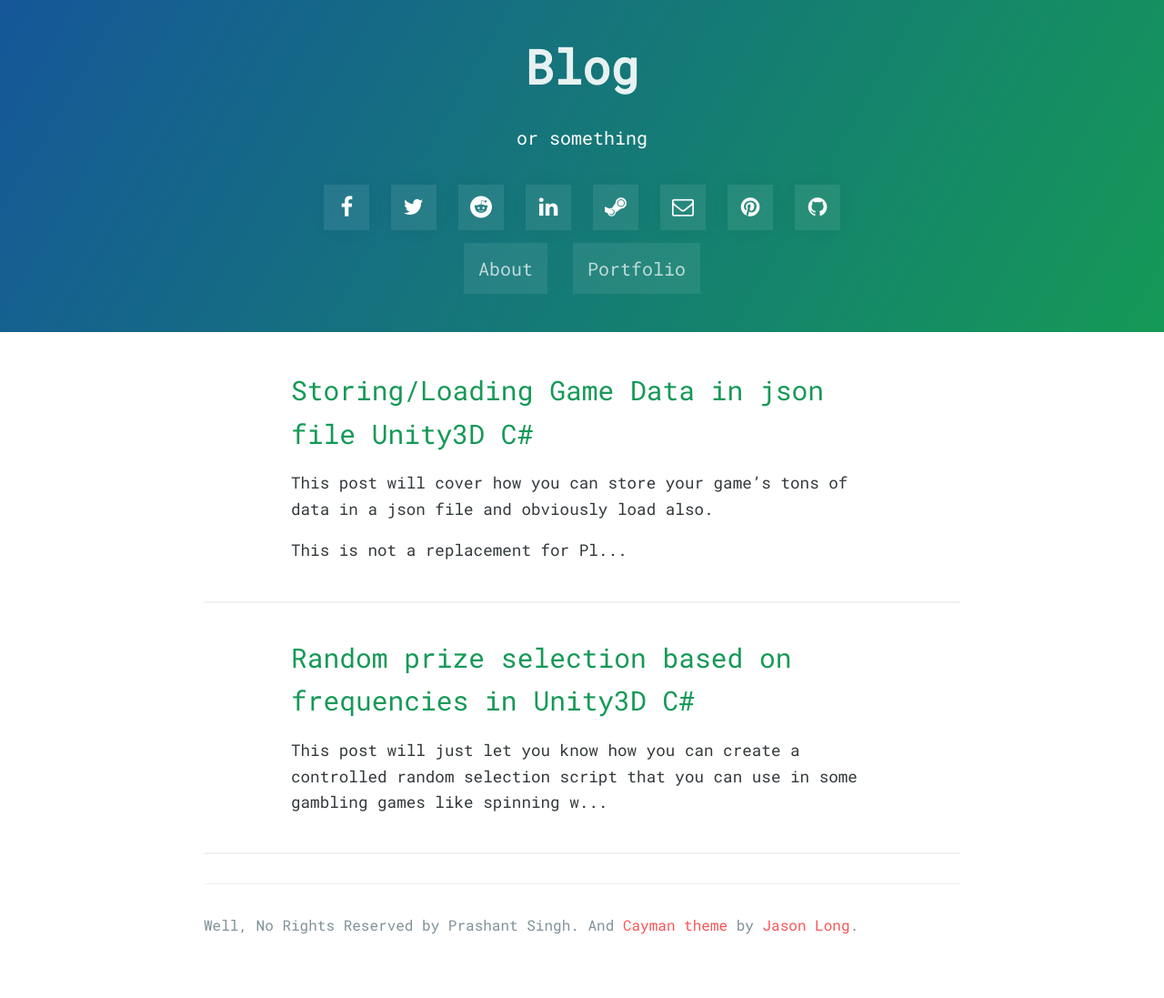
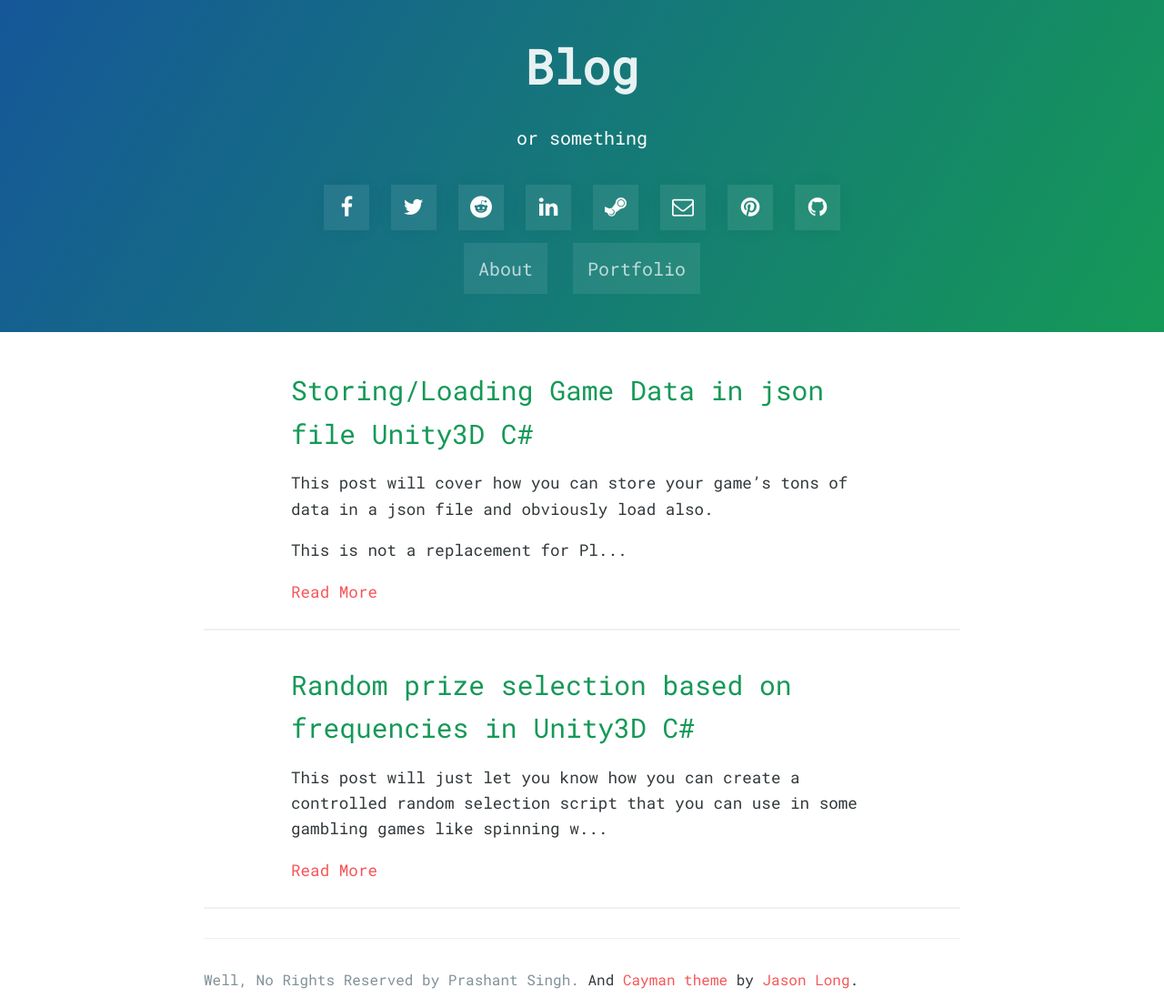
Before and after one commit to prashant-singh/prashant-singh.github.io, a Jekyll site: the page built from index.html, in a window 1280 px wide. Shown: the whole page at 91% size. Built offline with Jekyll 4.4.1, drawn with Linux system fonts in a browser that asks for light colours; nearby versions of some CDN libraries; the list of posts is cut into pages by our own code; a style sheet for code colours, icons or effects is not loaded; before the commit the page ends 1038 px from its top, so only the background shows below that.

Commit message:
Update index.html

```diff
--- a/index.html
+++ b/index.html
@@ -18,6 +18,7 @@ layout: default
   </header>
 
    {{ post.content | truncate:150 }}
+        <p><a href="{{ post.url | prepend: site.baseurl }}">Read More</p>
 </article>
 <hr>
 {% endfor %}
```
